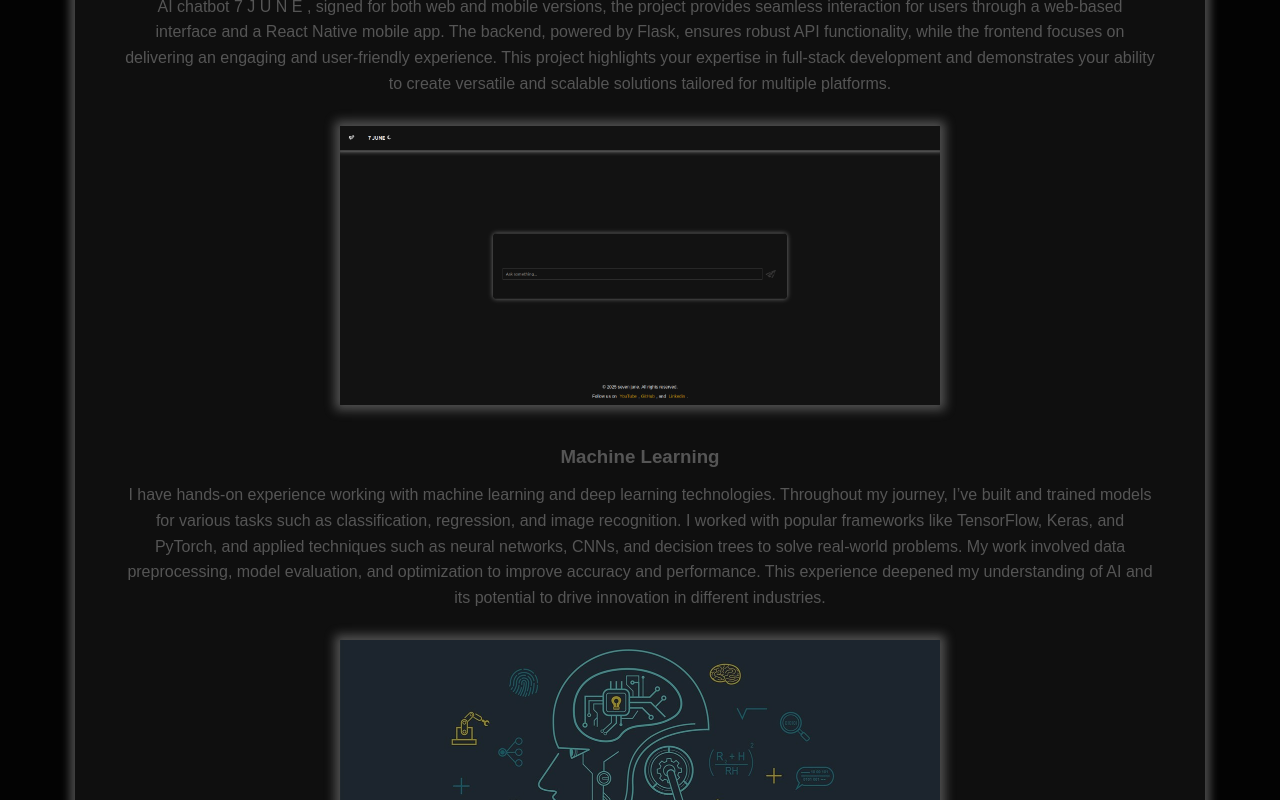
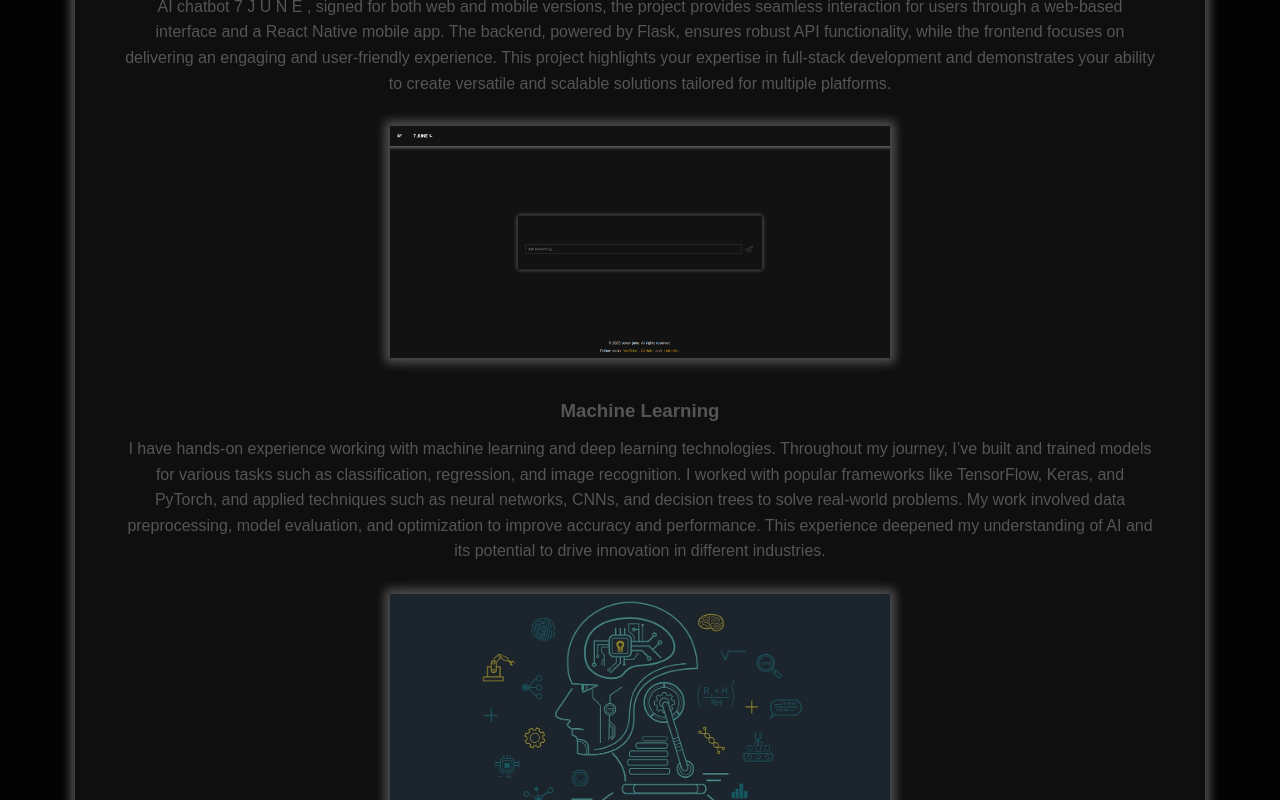
Before and after one commit to sevenjunebaby/Portfolio, a React (Create React App) app: page / in a window 1280 px wide. Shown: the part 960-1760 px from the top of the page. Built offline with nearby package versions, Linux system fonts and the light colour scheme.

Commit message:
Update index.css

```diff
--- a/src/index.css
+++ b/src/index.css
@@ -85,11 +85,7 @@ img {
   margin-bottom: 5px;
      /* Space between the image and text */
 }
-img {
-  max-width: 100%;
-  height: auto;
 
-}
 
 
 
@@ -152,8 +148,9 @@ align-items: center;
 
 .a3 img {
   width: 100%;
-  max-width: 600px;
+  max-width: 500px;
   height: auto;
+
   box-shadow: 0 0 10px 5px rgba(158, 158, 158, 0.466);
   padding: 0%;
   margin: 0%;
```
